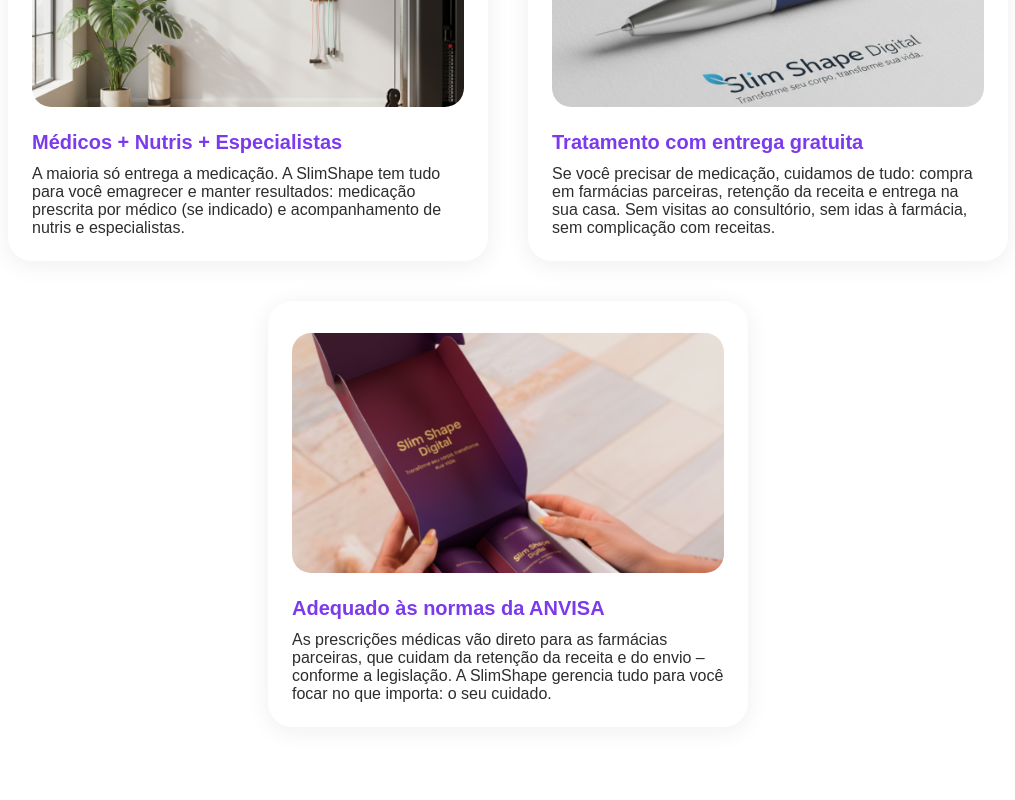
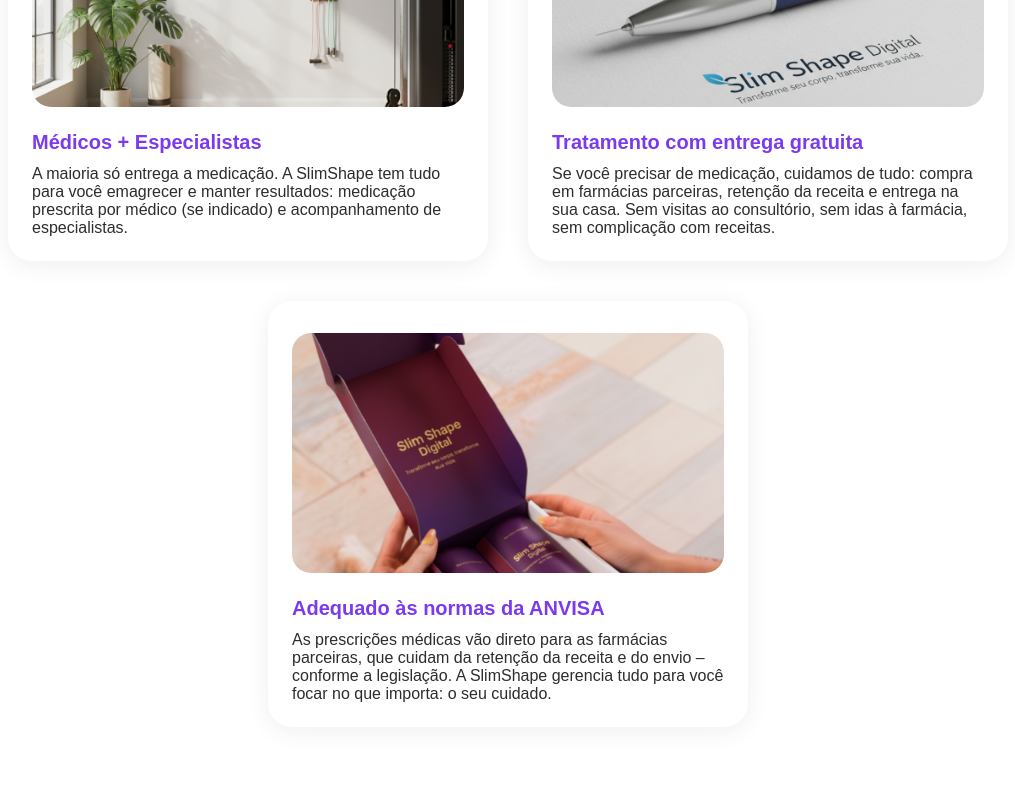
Before and after one commit to MxSGameJPS/slimshape, a Next.js app: page / in a window 1280 px wide. Shown: the part 1400-2200 px from the top of the page, without its empty margins (132-1147 px from the left). Built offline with nearby package versions, Linux system fonts and the light colour scheme; no server answers.

Commit message:
feat: atualizar textos para melhorar clareza e concisão nos componentes ComoFunciona e Solucao

```diff
--- a/src/components/comoFunciona/funciona.jsx
+++ b/src/components/comoFunciona/funciona.jsx
@@ -23,7 +23,7 @@
     icon: "/vercel.svg",
     titulo: "Suporte contínuo",
     texto:
-      "Faça uma consulta com nutri e tenha suporte de saúde diário de especialistas pelo WhatsApp.",
+      "Faça uma consulta e tenha suporte de saúde diário de especialistas pelo WhatsApp.",
   },
 ];
 
--- a/src/components/solucao/solucao.jsx
+++ b/src/components/solucao/solucao.jsx
@@ -18,12 +18,12 @@
             className={styles.cardImg}
           />
           <div className={styles.cardTitulo}>
-            Médicos + Nutris + Especialistas
+            Médicos + Especialistas
           </div>
           <div className={styles.cardTexto}>
             A maioria só entrega a medicação. A SlimShape tem tudo para você
             emagrecer e manter resultados: medicação prescrita por médico (se
-            indicado) e acompanhamento de nutris e especialistas.
+            indicado) e acompanhamento de especialistas.
           </div>
         </div>
         <div className={styles.card}>
```
